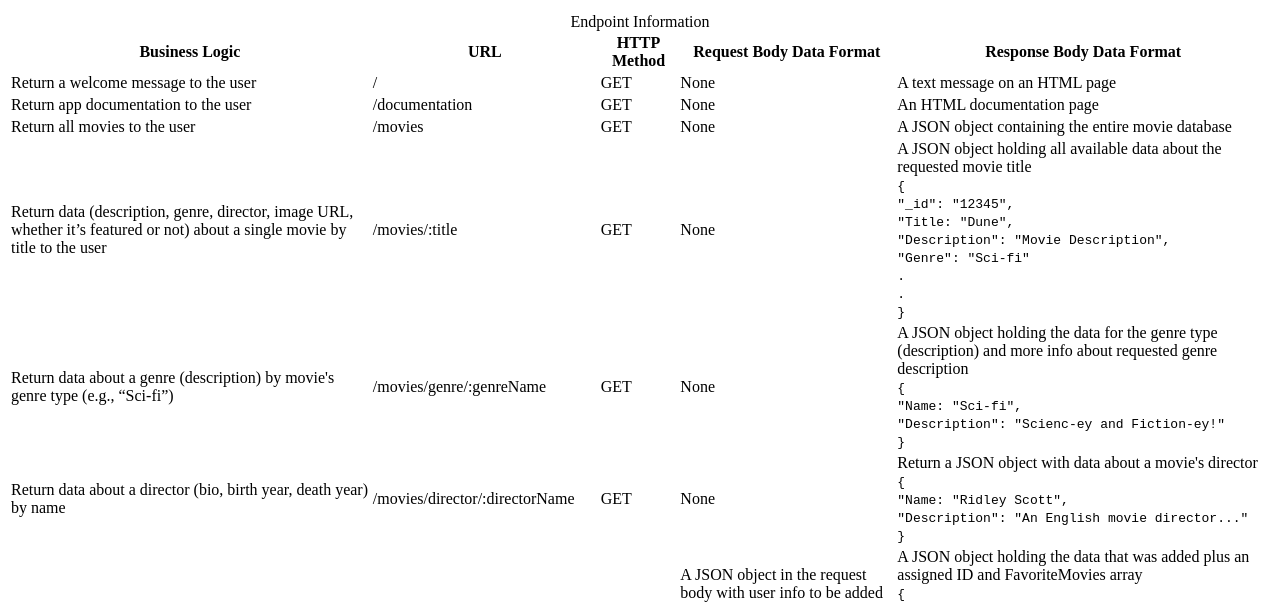
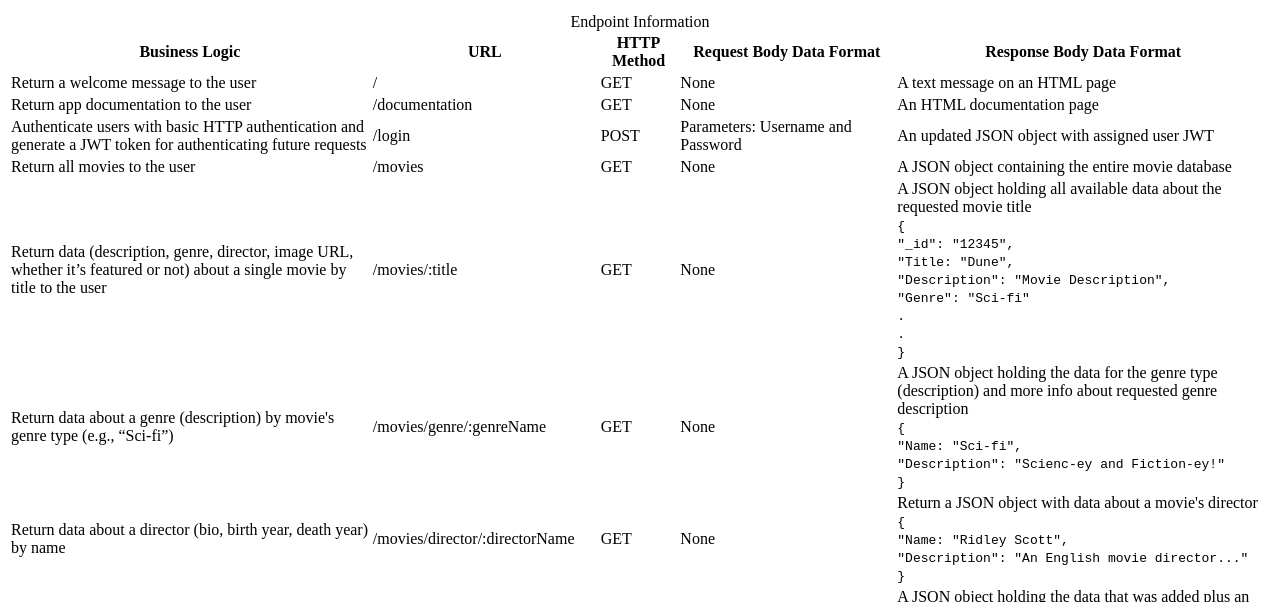
Before and after one commit to Nekomimi-YT/Movie_App, a website: page public/documentation.html in a window 1280 px wide. Shown: the part 119-721 px from the top of the page. Drawn offline with Linux system fonts and the light colour scheme.

Commit message:
Add /login endpoint information to documentation file

```diff
--- a/public/documentation.html
+++ b/public/documentation.html
@@ -39,6 +39,13 @@
         <td>GET</td>
         <td>None</td>
         <td>An HTML documentation page</td>
+      </tr>
+      <tr>
+        <td>Authenticate users with basic HTTP authentication and generate a JWT token for authenticating future requests</td>
+        <td>/login</td>
+        <td>POST</td>
+        <td>Parameters: Username and Password</td>
+        <td>An updated JSON object with assigned user JWT</td>
       </tr>
       <tr>
         <td>Return all movies to the user</td>
```
